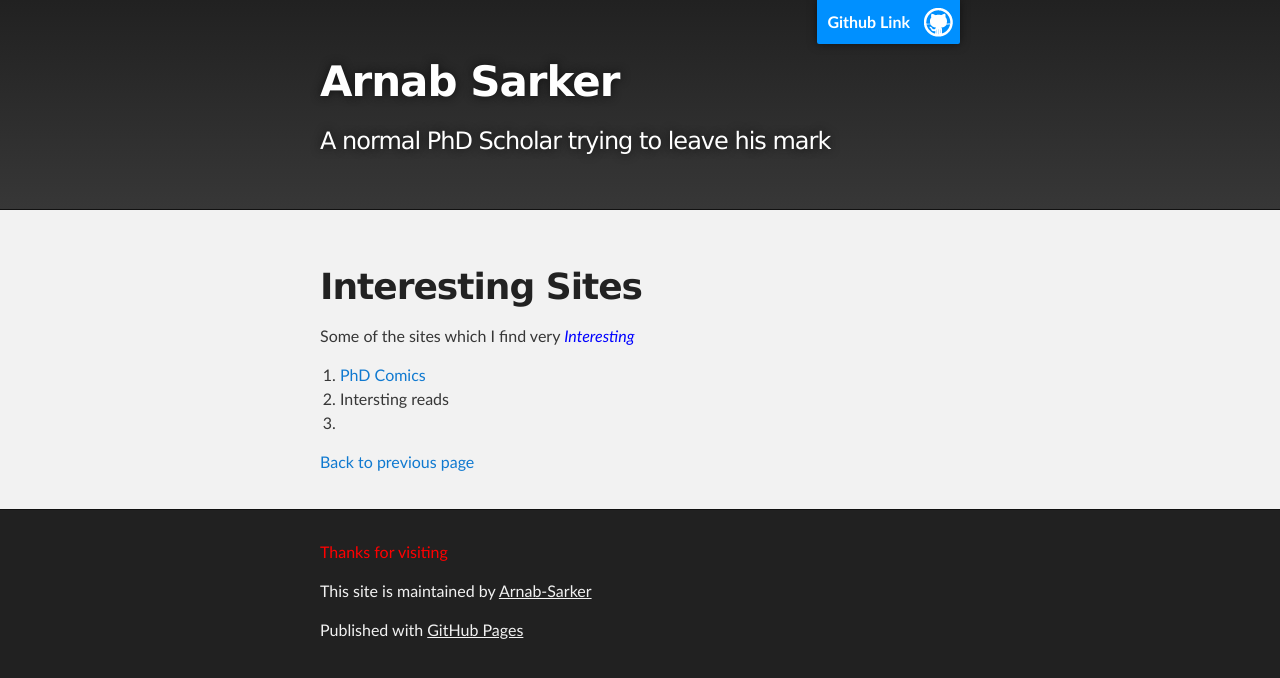
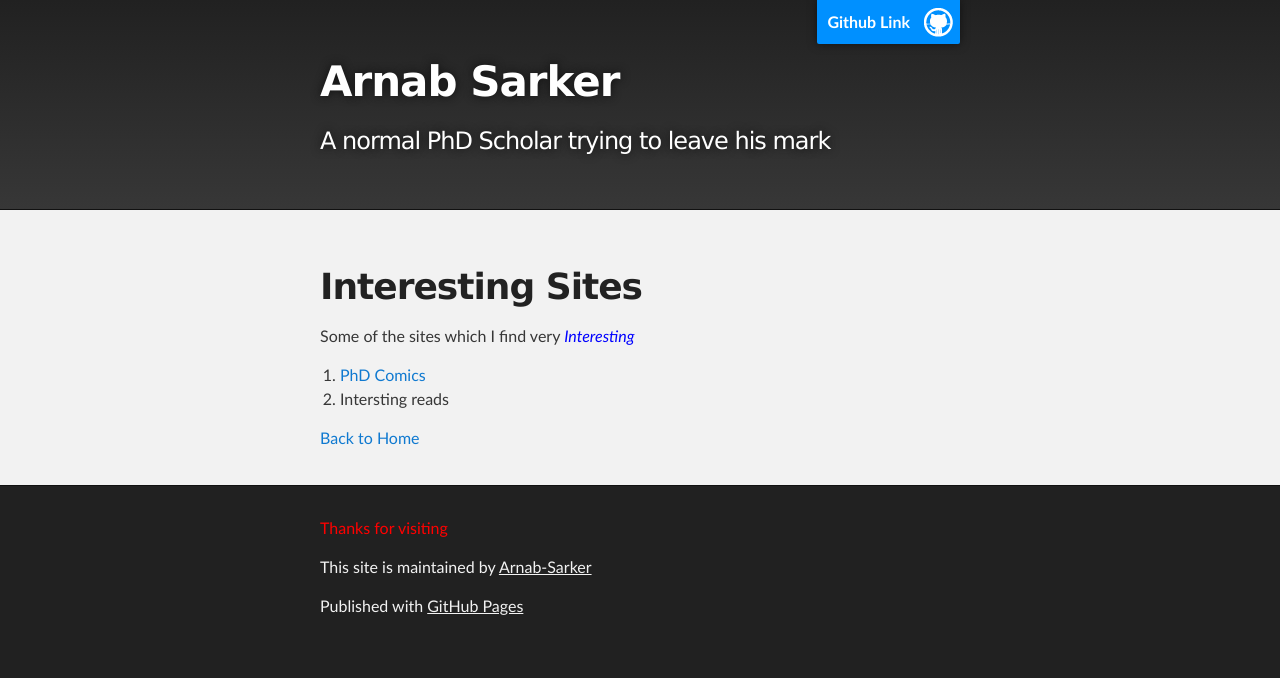
Before and after one commit to Arnab-Sarker/aaaa, a Jekyll site: the page built from Pages/interesting_websites.md, in a window 1280 px wide. Shown: the top 678 px of the page. Built offline with Jekyll 4.4.1, drawn with Linux system fonts in a browser that asks for light colours; our own code applies the rules of GitHub Pages for plain Markdown files.

Commit message:
Update interesting_websites.md

```diff
--- a/Pages/interesting_websites.md
+++ b/Pages/interesting_websites.md
@@ -4,7 +4,6 @@ Some of the sites which I find very <span style="color:blue"> *Interesting* </sp
 
 1. [PhD Comics](https://phdcomics.com/)
 2. Intersting reads
-3.
 
 
-[Back to previous page](././)
+[Back to Home]([././](https://arnab-sarker.github.io/arnabron/))
```
